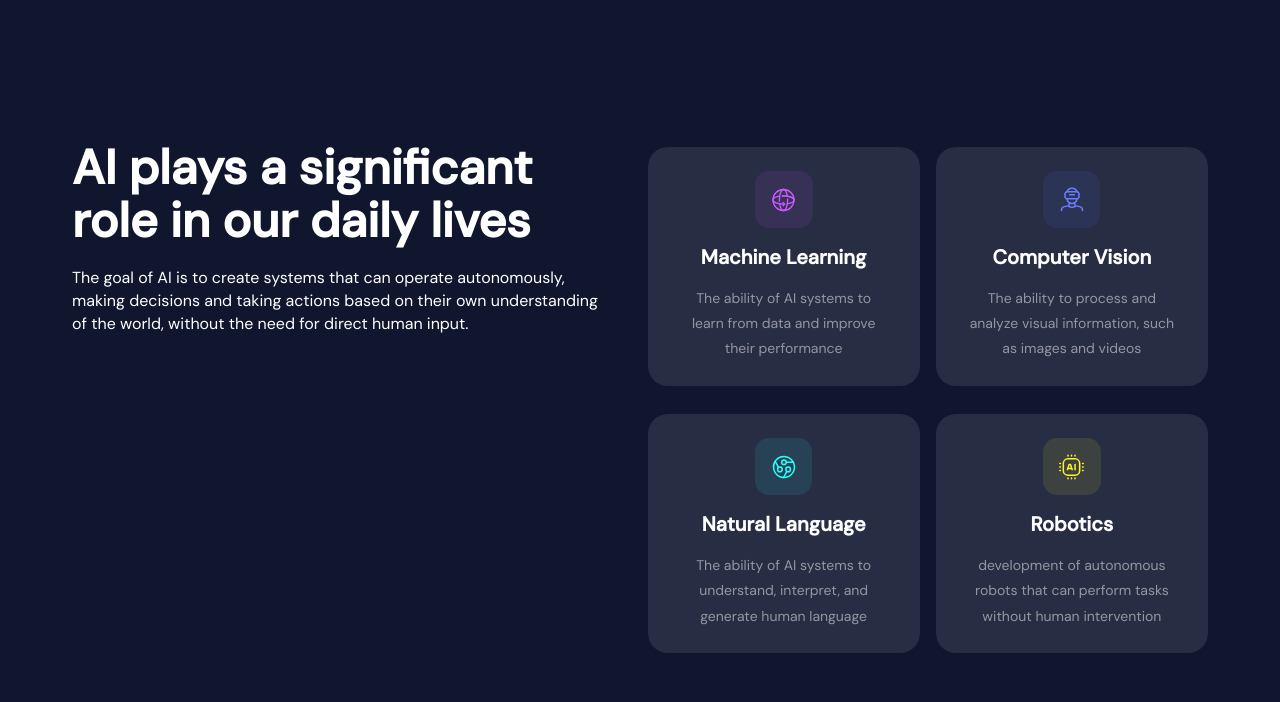
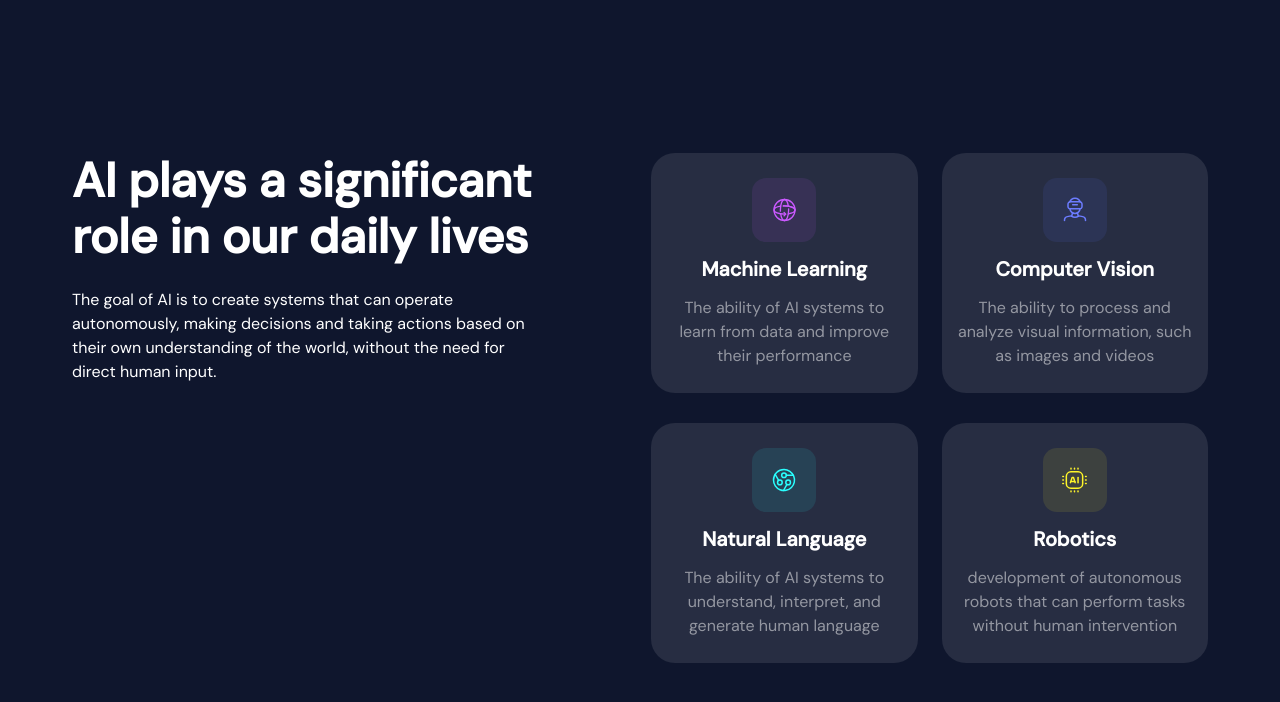
Before and after one commit to karoljanowski/invo-challenge1, a website built with Vite: page index.html in a window 1280 px wide. Built offline with nearby package versions, Linux system fonts and the light colour scheme.

Commit message:
fix design

```diff
--- a/index.html
+++ b/index.html
@@ -13,40 +13,40 @@
 <body>
   <div id="home-page">
     <div class="ai-area">
-      <div class="ai-area__header">
-        <h2 class="ai-area__header__title">AI plays a significant role in our daily lives</h2>
-        <p class="ai-area__header__description">The goal of AI is to create systems that can operate autonomously,
+      <div class="header-component">
+        <h2 class="header-component__title">AI plays a significant role in our daily lives</h2>
+        <p class="header-component__description">The goal of AI is to create systems that can operate autonomously,
           making decisions and taking actions based
           on
           their own understanding of the world, without the need for direct human input.</p>
       </div>
-      <div class="ai-area__cards">
+      <div class="cards-component">
 
-        <div class="ai-area__cards__card">
-          <div class="ai-area__cards__card__icon-backgroud pink-bg"><img src="./public/images/ML.svg" alt=""></div>
-          <h3 class="ai-area__cards__card__title">Machine Learning</h3>
-          <p class="ai-area__cards__card__description">The ability of AI systems to learn from data and improve their
+        <div class="cards-component__card">
+          <div class="cards-component__icon-backgroud pink-bg"><img src="./public/images/ML.svg" alt=""></div>
+          <h3 class="cards-component__title">Machine Learning</h3>
+          <p class="cards-component__description">The ability of AI systems to learn from data and improve their
             performance </p>
         </div>
 
-        <div class="ai-area__cards__card">
-          <div class="ai-area__cards__card__icon-backgroud blue-bg"><img src="./public/images/CV.svg" alt=""></div>
-          <h3 class="ai-area__cards__card__title">Computer Vision</h3>
-          <p class="ai-area__cards__card__description">The ability to process and analyze visual information, such as
+        <div class="cards-component__card">
+          <div class="cards-component__icon-backgroud blue-bg"><img src="./public/images/CV.svg" alt=""></div>
+          <h3 class="cards-component__title">Computer Vision</h3>
+          <p class="cards-component__description">The ability to process and analyze visual information, such as
             images and videos </p>
         </div>
 
-        <div class="ai-area__cards__card">
-          <div class="ai-area__cards__card__icon-backgroud green-bg"><img src="./public/images/NL.svg" alt=""></div>
-          <h3 class="ai-area__cards__card__title">Natural Language</h3>
-          <p class="ai-area__cards__card__description"> The ability of AI systems to understand, interpret, and generate
+        <div class="cards-component__card">
+          <div class="cards-component__icon-backgroud green-bg"><img src="./public/images/NL.svg" alt=""></div>
+          <h3 class="cards-component__title">Natural Language</h3>
+          <p class="cards-component__description"> The ability of AI systems to understand, interpret, and generate
             human language </p>
         </div>
 
-        <div class="ai-area__cards__card">
-          <div class="ai-area__cards__card__icon-backgroud yellow-bg"><img src="./public/images/Ro.svg" alt=""></div>
-          <h3 class="ai-area__cards__card__title">Robotics</h3>
-          <p class="ai-area__cards__card__description">development of autonomous robots that can perform tasks without
+        <div class="cards-component__card">
+          <div class="cards-component__icon-backgroud yellow-bg"><img src="./public/images/Ro.svg" alt=""></div>
+          <h3 class="cards-component__title">Robotics</h3>
+          <p class="cards-component__description">development of autonomous robots that can perform tasks without
             human intervention</p>
         </div>
 
--- a/src/global-styles/styles/root.scss
+++ b/src/global-styles/styles/root.scss
@@ -11,4 +11,8 @@
     --color-white: #FFFFFF;
     --color-dark: #272D42;
     --color-black: #000000;
+    --color-pink-bg: #373155;
+    --color-blue-bg: #2C3455;
+    --color-green-bg: #274255;
+    --color-yellow-bg: #3D413F;
 }
--- a/src/pages/home-page/styles/cards.scss
+++ b/src/pages/home-page/styles/cards.scss
@@ -1,25 +1,10 @@
-.ai-area__cards {
+.cards-component {
     display: flex;
     flex-direction: column;
 
-    @media screen and (min-width: 560px) {
-        display: grid;
-        grid-template-columns: 1fr 1fr;
-        grid-template-rows: 1fr 1fr;
-        column-gap: 1em;
-    }
-
-    @media screen and (min-width: 960px) {
-        width: 85%;
-        row-gap: 1em
-    }
-
-
-
-
-    &__card {
-        padding: 1.3em 1.2em;
-        margin: 0.4em 1em;
+    & &__card {
+        padding: 1.29em 1.4em;
+        margin: 0.5em 1em;
         background-color: var(--color-dark);
         border-radius: 20px;
         text-align: center;
@@ -27,54 +12,81 @@
         flex-direction: column;
         align-items: center;
         justify-content: center;
-        gap: 1em;
-
-        @media screen and (min-width: 560px) {
-            margin-inline: 0;
-            padding: 1.5em 2em;
+        gap: 0.9em;
 
     }
 
-
-        &__icon-backgroud {
-            padding: 0.9em;
+    & &__icon-backgroud {
+        width: 56px;
+        height: 56px;
         border-radius: 14px;
         display: grid;
         place-content: center;
     }
 
     .pink-bg {
-            background-color: #373155;
+        background-color: var(--color-pink-bg);
     }
 
     .blue-bg {
-            background-color: #2C3455;
+        background-color: var(--color-blue-bg);
     }
 
     .green-bg {
-            background-color: #274255;
+        background-color: var(--color-green-bg);
     }
 
     .yellow-bg {
-            background-color: #3D413F;
+        background-color: var(--color-yellow-bg);
     }
 
-        &__title {
+    & &__title {
         font-size: 1.25rem;
 
     }
 
-        &__description {
-
-            line-height: 1.5;
+    & &__description {
+        line-height: 22px;
+        letter-spacing: 0px;
         font-size: 0.875rem;
         opacity: 0.5;
 
-            @media screen and (min-width: 960px) {
-                line-height: 1.8;
+    }
 
+    @media screen and (min-width: 560px) {
+        display: grid;
+        grid-template-columns: 1fr 1fr;
+        grid-template-rows: 1fr 1fr;
+        column-gap: 1em;
+
+        & &__card {
+            margin-inline: 0;
+            padding: 1.29em 1em;
+        }
+
+        & &__title {
+            letter-spacing: 0px;
+        }
+    }
+
+    @media screen and (min-width: 1200px) {
+        margin-top: 1em;
+        gap: 1.85rem 1.5rem;
+
+        & &__card {
+            margin: 0;
+            padding: 1.55em 1em;
+            border-radius: 24px;
+        }
+
+        & &__icon-backgroud {
+            width: 64px;
+            height: 64px;
+        }
+
+        & &__description {
+            font-size: 1rem;
+            line-height: 24px;
         }
     }
 }
-
-}
--- a/src/pages/home-page/styles/home-page.scss
+++ b/src/pages/home-page/styles/home-page.scss
@@ -18,45 +18,46 @@
         max-width: 496px;
     }
 
-    @media screen and (min-width: 960px) {
+    @media screen and (min-width: 1200px) {
         display: flex;
-        justify-content: space-between;
-        align-items: stretch;
-        gap: 3em;
+        justify-content: center;
+        gap: 109px;
         max-width: 1136px;
-        margin: 3em;
+
+    }
+}
+
+.header-component {
+    margin: 3em 1em 1em;
+
+    & &__title {
+        font-size: 2rem;
+        letter-spacing: -0.1px;
+        line-height: 1.25;
+
     }
 
-    &__header {
-        margin: 3em 1em 1.1em;
+    & &__description {
+        margin-top: 1em;
+        line-height: 24px;
+    }
 
-        @media screen and (min-width: 560px) {
-            margin-top: 0.1em;
-            margin-inline: 0;
-        }
+    @media screen and (min-width: 560px) {
+        margin-top: 0.5em;
+        margin-inline: 0;
 
-        @media screen and (min-width: 960px) {
-            width: 80%;
-        }
-
-
-
-
-        &__title {
-            font-size: 2rem;
-
-            @media screen and (min-width: 560px) {
-                font-size: 3rem;
-                line-height: 1.1;
-
-            }
-        }
-
-        &__description {
-            margin-top: 1.1em;
-            line-height: 1.45;
+        & &__title {
+            font-size: 3rem;
+            line-height: 56px;
         }
     }
 
+    @media screen and (min-width: 1200px) {
+        margin-top: 1em;
+        max-width: 470px;
 
+        & &__description {
+            margin-top: 1.45em;
+        }
+    }
 }
```
Lines whose indentation alone changed are shown as unchanged.
